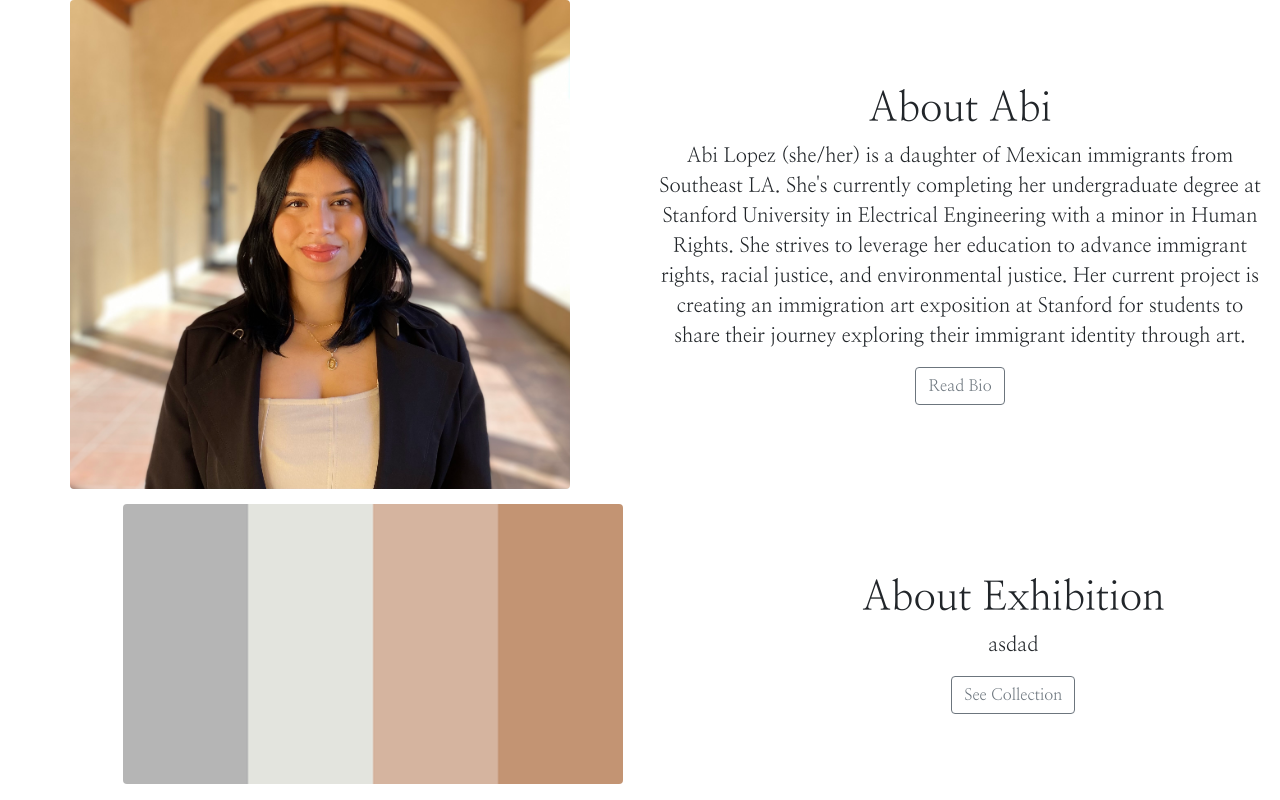
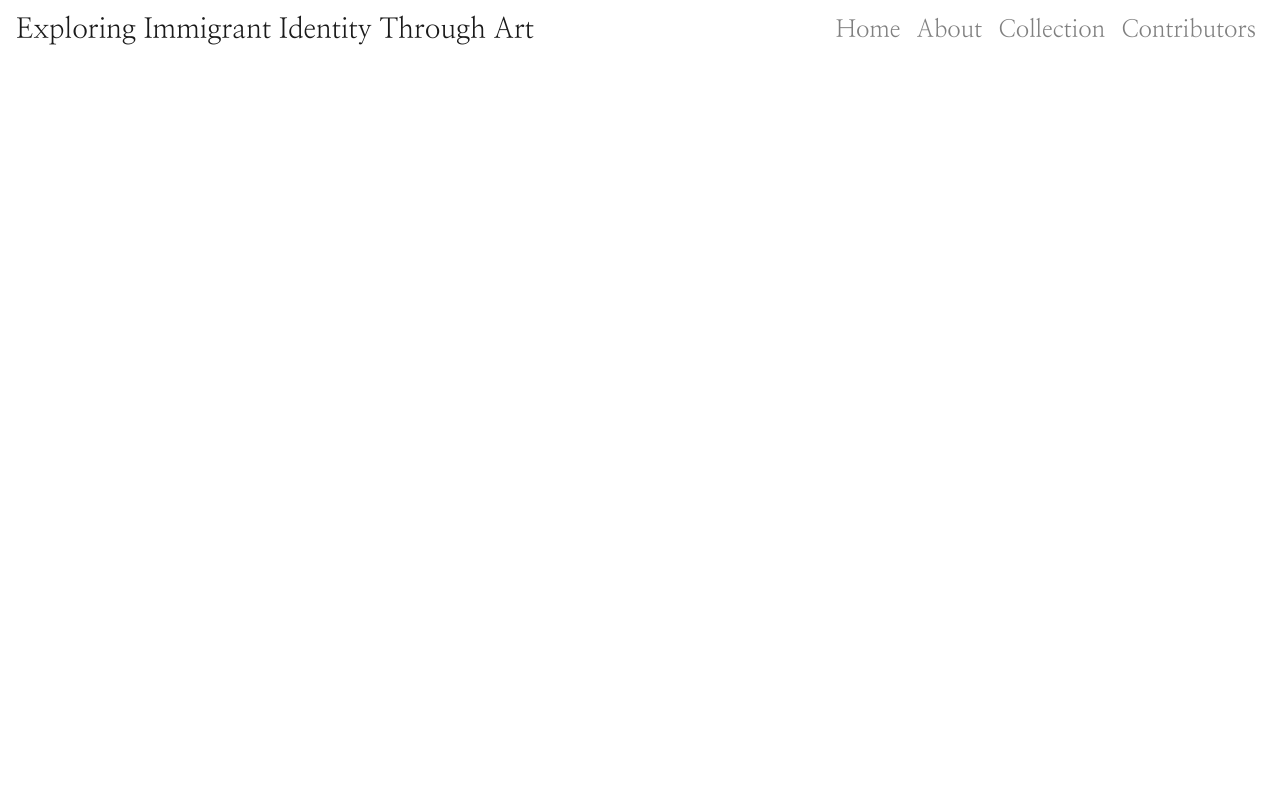
Before and after one commit to abieiden/capstone, a React (Create React App) app: page / in a window 1280 px wide. Built offline with nearby package versions, Linux system fonts and the light colour scheme.

Commit message:
retry layout without index

```diff
--- a/src/App.js
+++ b/src/App.js
@@ -9,7 +9,6 @@ function App() {
       <div class="main">
         <Routes>
           <Route exact path="/" element={<Layout />} />
-            <Route index element={<Home />} />
             <Route path="collection" element={<Collection />} />
             <Route path="about" element={<About />} />
             <Route path="contributors" element={<Contributors />} />
```
